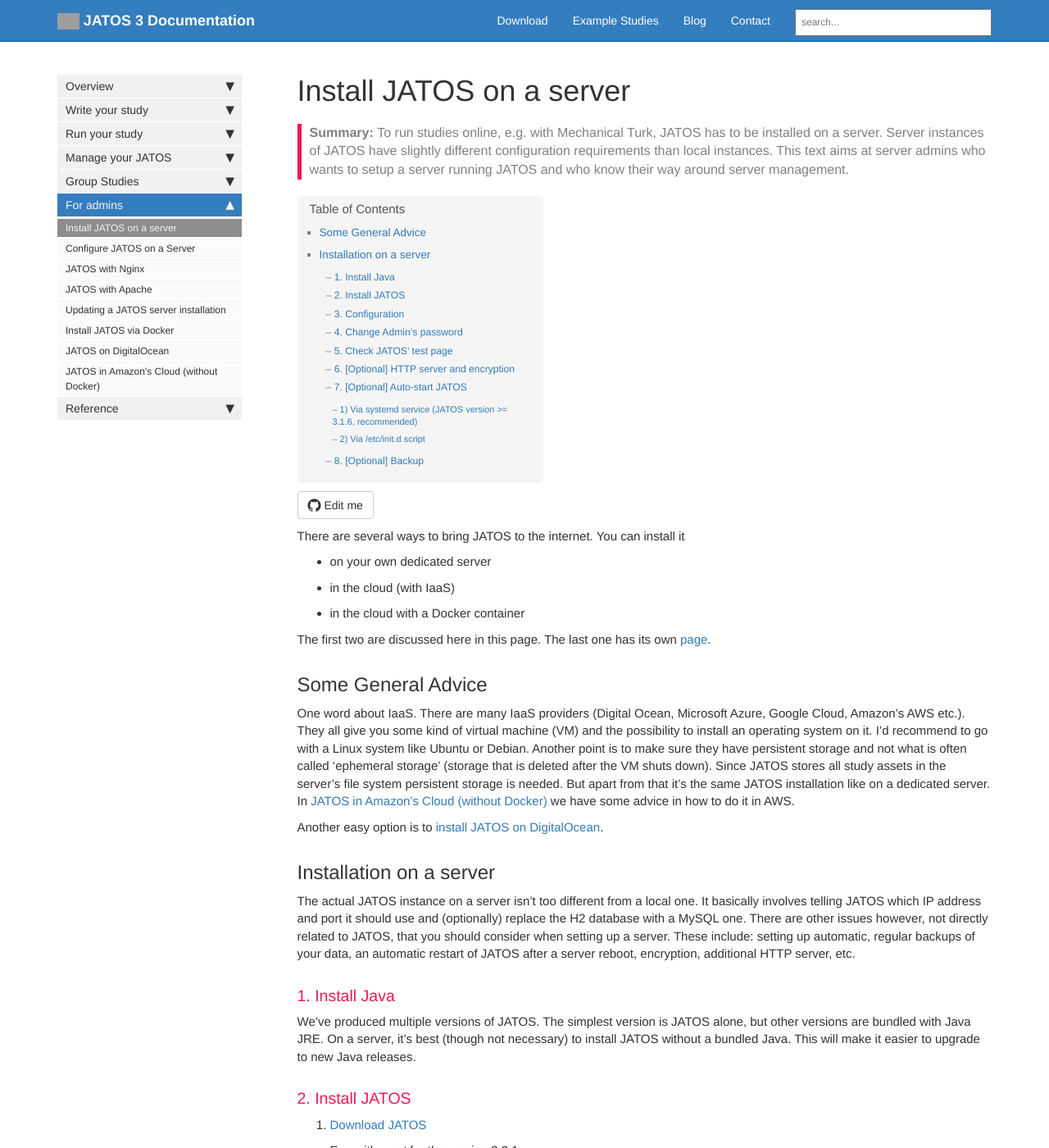
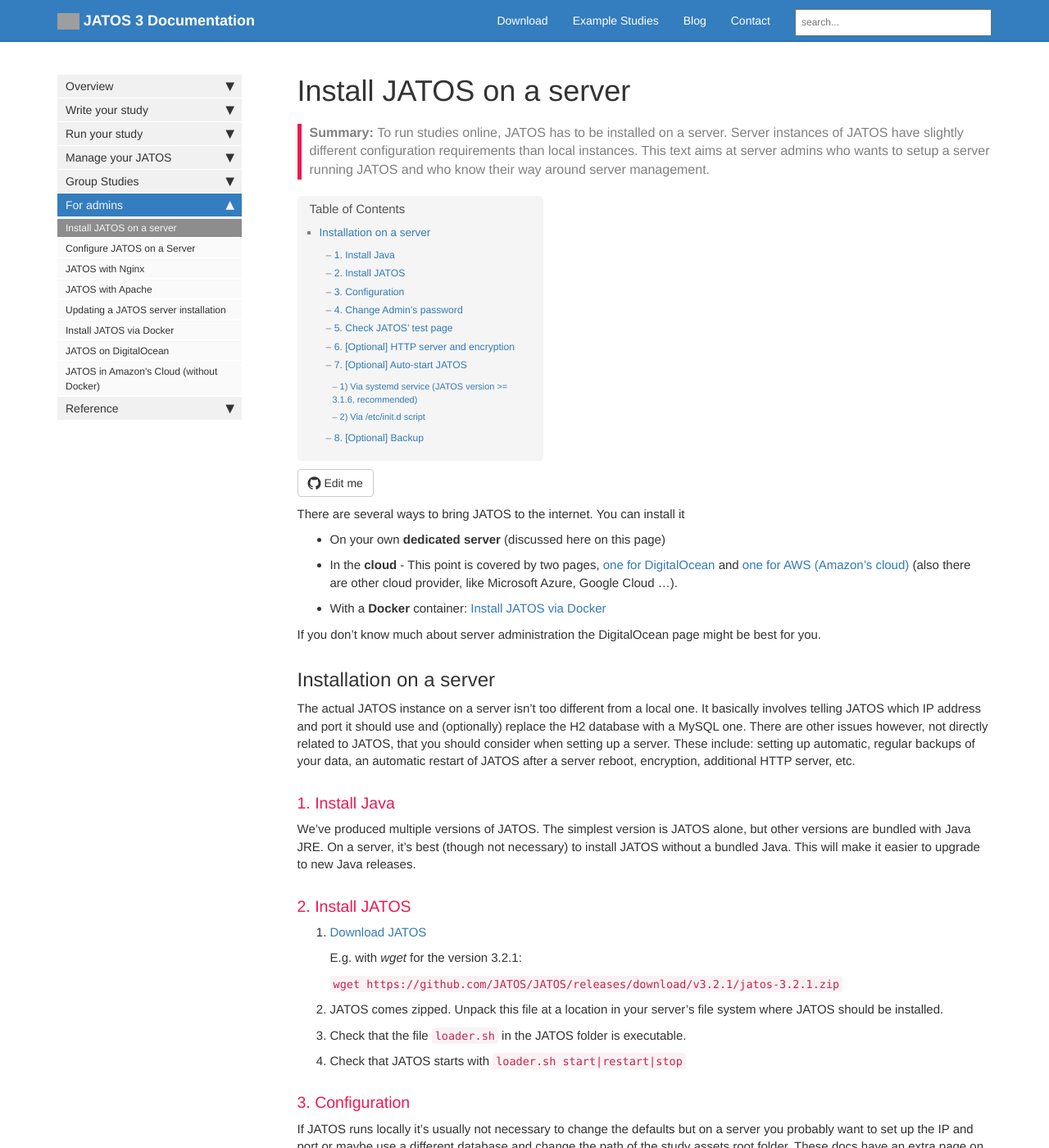
Before and after one commit to kristian-lange-tw/JATOS_docs_v3, a Jekyll site: the page built from pages/JATOS-on-a-server.md, in a window 1280 px wide and 1400 px high. Shown: the whole window at 82% size. Built offline with Jekyll 4.4.1, drawn with Linux system fonts in a browser that asks for light colours; nearby versions of some CDN libraries; comment, search, counter and statistics services are not loaded; grey boxes are pictures that could not be loaded.

Commit message:
Update JATOS-on-a-server.md

```diff
--- a/pages/JATOS-on-a-server.md
+++ b/pages/JATOS-on-a-server.md
@@ -2,7 +2,7 @@
 title: Install JATOS on a server
 keywords: server, installation, test, config, configuration, backup, proxy
 tags:
-summary: To run studies online, e.g. with Mechanical Turk, JATOS has to be installed on a server. Server instances of JATOS have slightly different configuration requirements than local instances. This text aims at server admins who wants to setup a server running JATOS and who know their way around server management.
+summary: To run studies online, JATOS has to be installed on a server. Server instances of JATOS have slightly different configuration requirements than local instances. This text aims at server admins who wants to setup a server running JATOS and who know their way around server management.
 sidebar: mydoc_sidebar
 permalink: JATOS-on-a-server.html
 folder:
@@ -12,19 +12,11 @@
 
 There are several ways to bring JATOS to the internet. You can install it
 
-* on your own dedicated server
-* in the cloud (with IaaS)
-* in the cloud with a Docker container
+* On your own **dedicated server** (discussed here on this page)
+* In the **cloud** - This point is covered by two pages, [one for DigitalOcean](JATOS-on-DigitalOcean.html) and [one for AWS (Amazon's cloud)](JATOS-in-Amazons-Cloud-without-Docker.html) (also there are other cloud provider, like Microsoft Azure, Google Cloud ...).
+* With a **Docker** container: [Install JATOS via Docker](Install-JATOS-via-Docker.html)
 
-The first two are discussed here in this page. The last one has its own [page](Install-JATOS-via-Docker.html).
-
-
-## Some General Advice
-
-One word about IaaS. There are many IaaS providers (Digital Ocean, Microsoft Azure, Google Cloud, Amazon's AWS etc.). They all give you some kind of virtual machine (VM) and the possibility to install an operating system on it. I'd recommend to go with a Linux system like Ubuntu or Debian. Another point is to make sure they have persistent storage and not what is often called 'ephemeral storage' (storage that is deleted after the VM shuts down). Since JATOS stores all study assets in the server's file system persistent storage is needed. But apart from that it's the same JATOS installation like on a dedicated server. In [JATOS in Amazon's Cloud (without Docker)](JATOS-in-Amazons-Cloud-without-Docker.html) we have some advice in how to do it in AWS.
-
-Another easy option is to [install JATOS on DigitalOcean](JATOS-on-DigitalOcean.html).
-
+If you don't know much about server administration the DigitalOcean page might be best for you.
 
 ## Installation on a server
 
```
